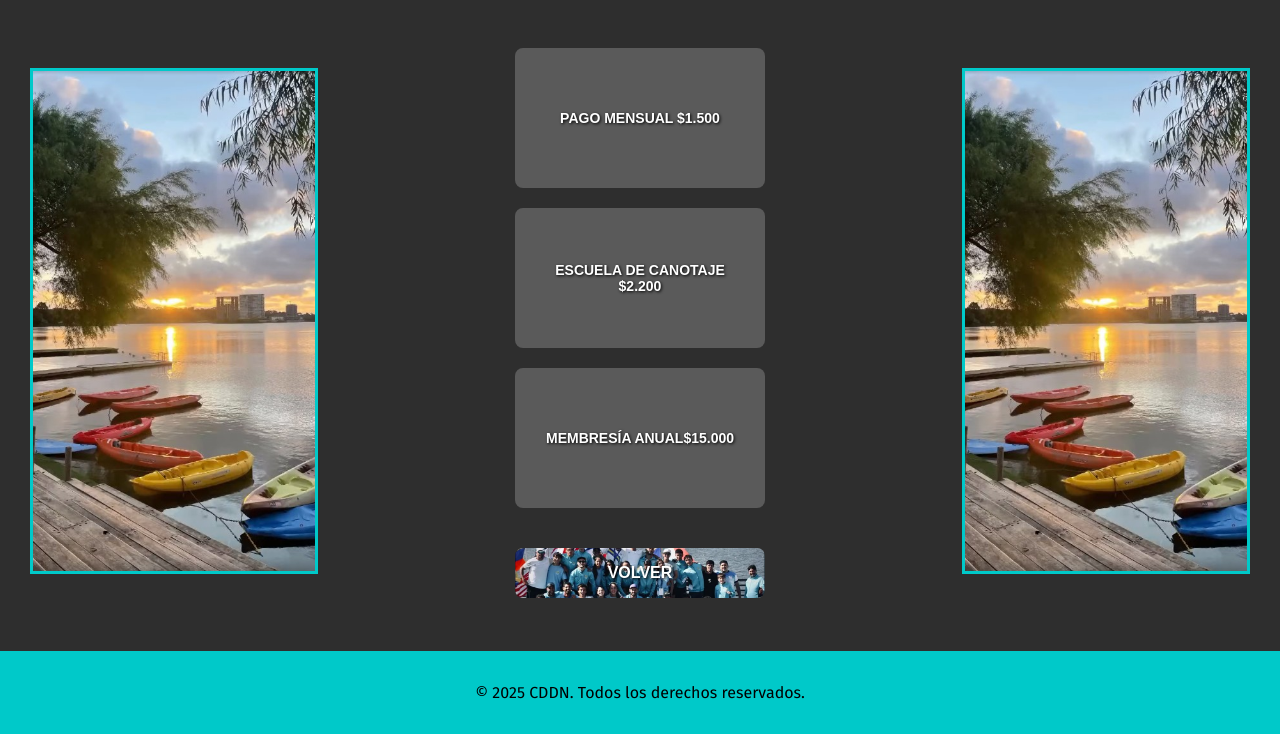
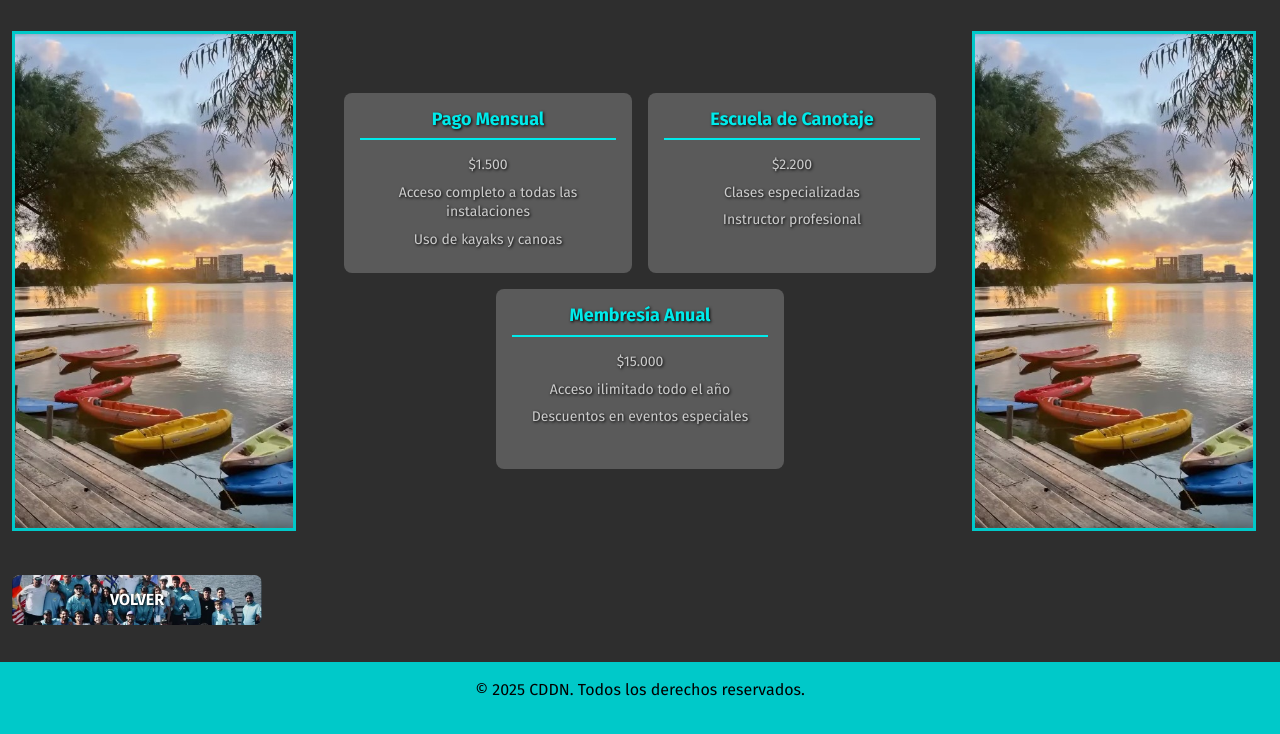
Before and after one commit to FrutillaUY/CDDN, a plain HTML site: page views/planes.html in a window 1280 px wide. Shown: the part 66-800 px from the top of the page. Drawn offline with nearby package versions, Linux system fonts and the light colour scheme.

Commit message:
Uso de bootstrap en planes.html

```diff
--- a/views/planes.html
+++ b/views/planes.html
@@ -3,16 +3,76 @@
 <head>
 <meta charset="UTF-8">
 <meta name="viewport" content="width=device-width, initial-scale=1.0">
-<title>CDDN</title>
+<title>CDDN - Planes</title>
+<link href="https://cdn.jsdelivr.net/npm/bootstrap@5.3.0/dist/css/bootstrap.min.css" rel="stylesheet">
 <link rel="stylesheet" href="/assets/styles.css">
 <link rel="preconnect" href="https://fonts.googleapis.com">
 <link rel="preconnect" href="https://fonts.gstatic.com" crossorigin>
 <link href="https://fonts.googleapis.com/css2?family=Fira+Sans:ital,wght@0,100;0,200;0,300;0,400;0,500;0,600;0,700;0,800;0,900;1,100;1,200;1,300;1,400;1,500;1,600;1,700;1,800;1,900&family=Ubuntu:ital,wght@0,300;0,400;0,500;0,700;1,300;1,400;1,500;1,700&display=swap" rel="stylesheet">
 <link rel="icon" href="/components/Logo.png" type="image/png">
+<style>
+    .plan-card-bootstrap {
+        background-color: #5a5a5a;
+        border: none;
+        border-radius: 8px;
+        color: white;
+        transition: transform 0.3s ease, box-shadow 0.3s ease;
+        cursor: pointer;
+        text-shadow: 1px 1px 3px black;
+        min-height: 180px;
+        display: flex;
+        flex-direction: column;
+        justify-content: center;
+    }
+
+    .plan-card-bootstrap:hover {
+        transform: scale(1.05);
+        box-shadow: 0 0 10px #00c9c9;
+        color: white;
+        text-decoration: none;
+    }
+
+    .plan-card-bootstrap h3 {
+        color: #00eaea;
+        font-size: 18px;
+        margin: 0 0 15px 0;
+        border-bottom: 2px solid #00eaea;
+        padding-bottom: 8px;
+        font-weight: bold;
+    }
+
+    .plan-card-bootstrap p {
+        margin: 8px 0;
+        line-height: 1.4;
+        color: #cccccc;
+        font-size: 14px;
+        font-weight: normal;
+    }
+
+    .plan-precio {
+        color: #00eaea;
+        font-weight: bold;
+        font-size: 20px;
+        margin-top: 10px;
+    }
+
+    .plan-beneficios {
+        color: #ffffff;
+        font-size: 13px;
+        margin-top: 8px;
+        font-weight: normal;
+    }
+
+    @media (min-width: 992px) {
+        .side-img {
+            display: block !important;
+        }
+    }
+</style>
 </head>
 <body>
 <header>
-    <a href="index.html">
+    <a href="/index.html">
         <div class="logo">
         <img src="/components/Logo.png" alt="CDDN">
         </div>
@@ -26,25 +86,69 @@
     </nav>
 </header>
 
-<main>
-    <div class="side-img">
-        <img src="/components/Lado.jpg" alt="Imagen lateral">
-    </div>
+<main class="container-fluid">
+    <div class="row h-100 align-items-center justify-content-center">
+        <div class="col-lg-3 d-none d-lg-block">
+            <div class="side-img">
+                <img src="/components/Lado.jpg" alt="Imagen lateral" class="img-fluid">
+            </div>
+        </div>
 
-    <div class="planes-container">
-        <button class="plan-card" style="background-color: #5a5a5a;">PAGO MENSUAL $1.500</button>
-        <button class="plan-card" style="background-color: #5a5a5a;">ESCUELA DE CANOTAJE $2.200</button>
-        <button class="plan-card" style="background-color: #5a5a5a;">MEMBRESÍA ANUAL$15.000</button>
-        <button class="btn volver-btn" onclick="window.location.href='/index.html'" style="background-image: url('/components/volver.webp');">VOLVER</button>
-    </div>
+        <div class="col-lg-6 col-12 mx-auto">
+            <div class="container">
+               <div class="row g-3 justify-content-center">
+                    <div class="col-sm-6 col-12">
+                        <div class="card plan-card-bootstrap h-100">
+                            <div class="card-body text-center">
+                                <h3>Pago Mensual</h3>
+                                <p class="plan-precio">$1.500</p>
+                                <p class="plan-beneficios">Acceso completo a todas las instalaciones</p>
+                                <p class="plan-beneficios">Uso de kayaks y canoas</p>
+                            </div>
+                        </div>
+                    </div>
 
-    <div class="side-img">
-        <img src="/components/Lado.jpg" alt="Imagen lateral">
+                    <div class="col-sm-6 col-12">
+                        <div class="card plan-card-bootstrap h-100">
+                            <div class="card-body text-center">
+                                <h3>Escuela de Canotaje</h3>
+                                <p class="plan-precio">$2.200</p>
+                                <p class="plan-beneficios">Clases especializadas</p>
+                                <p class="plan-beneficios">Instructor profesional</p>
+                            </div>
+                        </div>
+                    </div>
+
+                    <div class="col-sm-6 col-12">
+                        <div class="card plan-card-bootstrap h-100">
+                            <div class="card-body text-center">
+                                <h3>Membresía Anual</h3>
+                                <p class="plan-precio">$15.000</p>
+                                <p class="plan-beneficios">Acceso ilimitado todo el año</p>
+                                <p class="plan-beneficios">Descuentos en eventos especiales</p>
+                            </div>
+                        </div>
+                    </div>
+                </div>
+            </div>
+        </div>
+
+        <div class="col-lg-3 d-none d-lg-block">
+            <div class="side-img">
+                <img src="/components/Lado.jpg" alt="Imagen lateral" class="img-fluid">
+            </div>
+        </div>
+
+        <div class="back-btn-container">
+            <button class="btn back-btn" onclick="window.location.href='/index.html'" style="background-image: url('/components/volver.webp');">VOLVER</button>
+        </div>
     </div>
 </main>
 
-<footer>
+<footer class="mt-auto">
     <p>&copy; 2025 CDDN. Todos los derechos reservados.</p>
 </footer>
+
+<script src="https://cdn.jsdelivr.net/npm/bootstrap@5.3.0/dist/js/bootstrap.bundle.min.js"></script>
 </body>
 </html>
```
